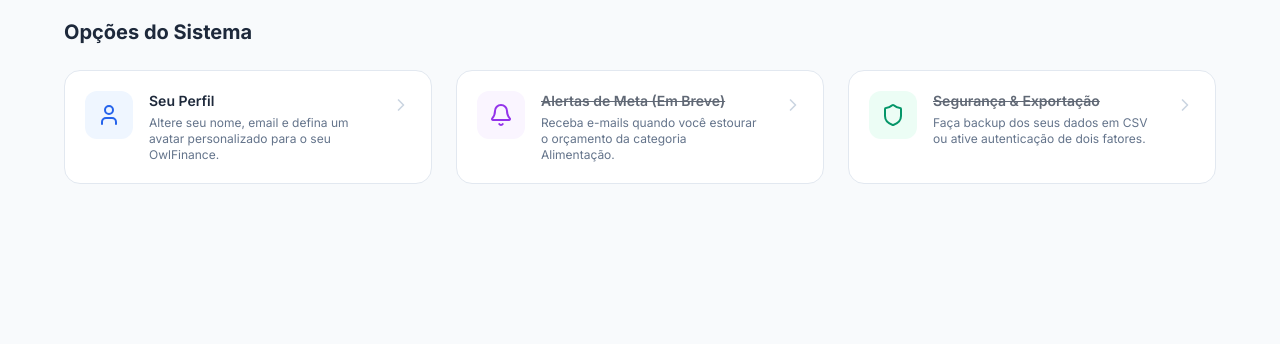
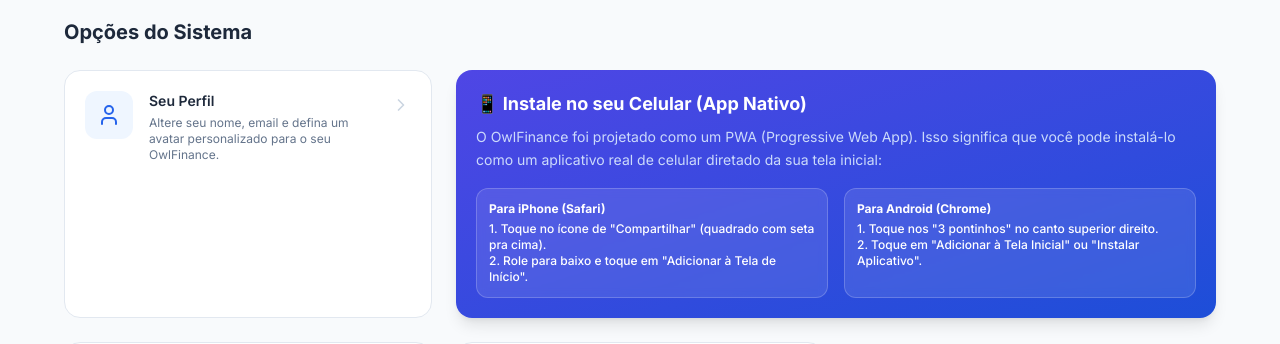
Before and after one commit to winchesterrx/owlfinance, a Next.js app: page /configuracoes in a window 1280 px wide. Shown: the part 544-888 px from the top of the page. Before the commit the page ends 800 px from the top, so only its background shows below. Built offline with nearby package versions, Linux system fonts and the light colour scheme; no server answers.

Commit message:
UI: PWA Manifest adicionado, Tela de Logado Longa Duração e Guia de App Movel

```diff
--- a/src/app/api/auth/login/route.ts
+++ b/src/app/api/auth/login/route.ts
@@ -7,7 +7,7 @@
 export async function POST(request: Request) {
     try {
         const body = await request.json();
-        const { email, password } = body;
+        const { email, password, remember } = body;
 
         if(!email || !password) return NextResponse.json({ error: 'Credenciais incompletas' }, { status: 400 });
 
@@ -19,15 +19,16 @@
 
         if(!tokenMatch) return NextResponse.json({ error: 'Senha incorreta' }, { status: 401 });
 
-        // Gera token
-        const token = await signToken(user.id);
+        // Gera token e seta validade
+        const token = await signToken(user.id, remember);
+        const maxAge = remember ? 60 * 60 * 24 * 365 : 60 * 60 * 24; // 1 ano ou 1 dia
 
         // Seta cookie
         cookies().set('owl_session', token, {
             httpOnly: true,
             secure: process.env.NODE_ENV === 'production',
             sameSite: 'lax',
-            maxAge: 60 * 60 * 24 * 7, // 7 dias
+            maxAge: maxAge,
             path: '/'
         });
 
--- a/src/app/configuracoes/page.tsx
+++ b/src/app/configuracoes/page.tsx
@@ -204,6 +204,27 @@
              <ChevronRight className="w-5 h-5 text-slate-300 mt-1 group-hover:text-blue-500 transition-colors" />
           </div>
 
+          <div className="md:col-span-2 p-5 bg-gradient-to-br from-indigo-600 to-blue-700 rounded-2xl text-white shadow-lg relative overflow-hidden flex flex-col md:flex-row items-center justify-between gap-6">
+             <div className="z-10 flex-1">
+                <h3 className="font-bold text-lg mb-2 flex items-center gap-2">📱 Instale no seu Celular (App Nativo)</h3>
+                <p className="text-sm text-blue-100 opacity-90 leading-relaxed mb-4">
+                   O OwlFinance foi projetado como um PWA (Progressive Web App). Isso significa que você pode instalá-lo como um aplicativo real de celular diretado da sua tela inicial:
+                </p>
+                <div className="grid grid-cols-1 sm:grid-cols-2 gap-4 text-xs font-medium">
+                   <div className="bg-white/10 p-3 rounded-xl border border-white/20 backdrop-blur-sm">
+                      <strong className="block text-white mb-1">Para iPhone (Safari)</strong>
+                      1. Toque no ícone de "Compartilhar" (quadrado com seta pra cima).<br/>
+                      2. Role para baixo e toque em "Adicionar à Tela de Início".
+                   </div>
+                   <div className="bg-white/10 p-3 rounded-xl border border-white/20 backdrop-blur-sm">
+                      <strong className="block text-white mb-1">Para Android (Chrome)</strong>
+                      1. Toque nos "3 pontinhos" no canto superior direito.<br/>
+                      2. Toque em "Adicionar à Tela Inicial" ou "Instalar Aplicativo".
+                   </div>
+                </div>
+             </div>
+          </div>
+
           <div className="p-5 bg-white border border-slate-200 rounded-2xl hover:shadow-sm cursor-pointer transition-shadow group flex items-start gap-4">
              <div className="p-3 bg-purple-50 rounded-xl text-purple-600"><Bell className="w-6 h-6" /></div>
              <div className="flex-1">
--- a/src/app/layout.tsx
+++ b/src/app/layout.tsx
@@ -8,6 +8,7 @@
 export const metadata: Metadata = {
   title: 'OwlFinance | Seu painel inteligente',
   description: 'Gerenciador financeiro focado em alta performance e design premium',
+  manifest: '/manifest.json'
 }
 
 import { cookies } from 'next/headers'
--- a/src/app/login/page.tsx
+++ b/src/app/login/page.tsx
@@ -6,6 +6,7 @@
 export default function LoginPage() {
     const [email, setEmail] = useState('')
     const [password, setPassword] = useState('')
+    const [remember, setRemember] = useState(false)
     const [error, setError] = useState('')
     const [loading, setLoading] = useState(false)
 
@@ -16,7 +17,7 @@
 
         const res = await fetch('/api/auth/login', {
             method: 'POST',
-            body: JSON.stringify({ email, password })
+            body: JSON.stringify({ email, password, remember })
         })
 
         const data = await res.json()
@@ -52,7 +53,12 @@
                             <input required type="password" value={password} onChange={e => setPassword(e.target.value)} className="w-full mt-1 p-3 bg-slate-50 border border-slate-200 rounded-xl outline-none focus:ring-2 focus:ring-blue-500/50" />
                         </div>
 
-                        <button disabled={loading} type="submit" className="w-full py-3 bg-blue-600 hover:bg-blue-700 text-white font-bold rounded-xl transition-colors flex justify-center items-center gap-2 mt-4">
+                        <div className="flex items-center gap-2 mt-2">
+                             <input type="checkbox" id="remember" checked={remember} onChange={e => setRemember(e.target.checked)} className="w-4 h-4 accent-blue-600 rounded cursor-pointer" />
+                             <label htmlFor="remember" className="text-sm text-slate-600 cursor-pointer select-none">Manter conectado neste dispositivo</label>
+                        </div>
+
+                        <button disabled={loading} type="submit" className="w-full py-3 bg-blue-600 hover:bg-blue-700 text-white font-bold rounded-xl transition-colors flex justify-center items-center gap-2 mt-4 shadow-sm">
                             {loading ? 'Entrando...' : <><LogIn className="w-5 h-5"/> Entrar</>}
                         </button>
                     </form>
--- a/src/lib/auth.ts
+++ b/src/lib/auth.ts
@@ -3,8 +3,9 @@
 
 const JWT_SECRET = process.env.JWT_SECRET || 'owlfinance-super-secret-key-123!';
 
-export async function signToken(userId: number) {
-    return jwt.sign({ userId }, JWT_SECRET, { expiresIn: '7d' });
+export async function signToken(userId: number, remember: boolean = false) {
+    const expiresIn = remember ? '365d' : '1d';
+    return jwt.sign({ userId }, JWT_SECRET, { expiresIn });
 }
 
 export async function verifyToken(token: string): Promise<any> {
```
Also changed, not shown: public/manifest.json (added).
